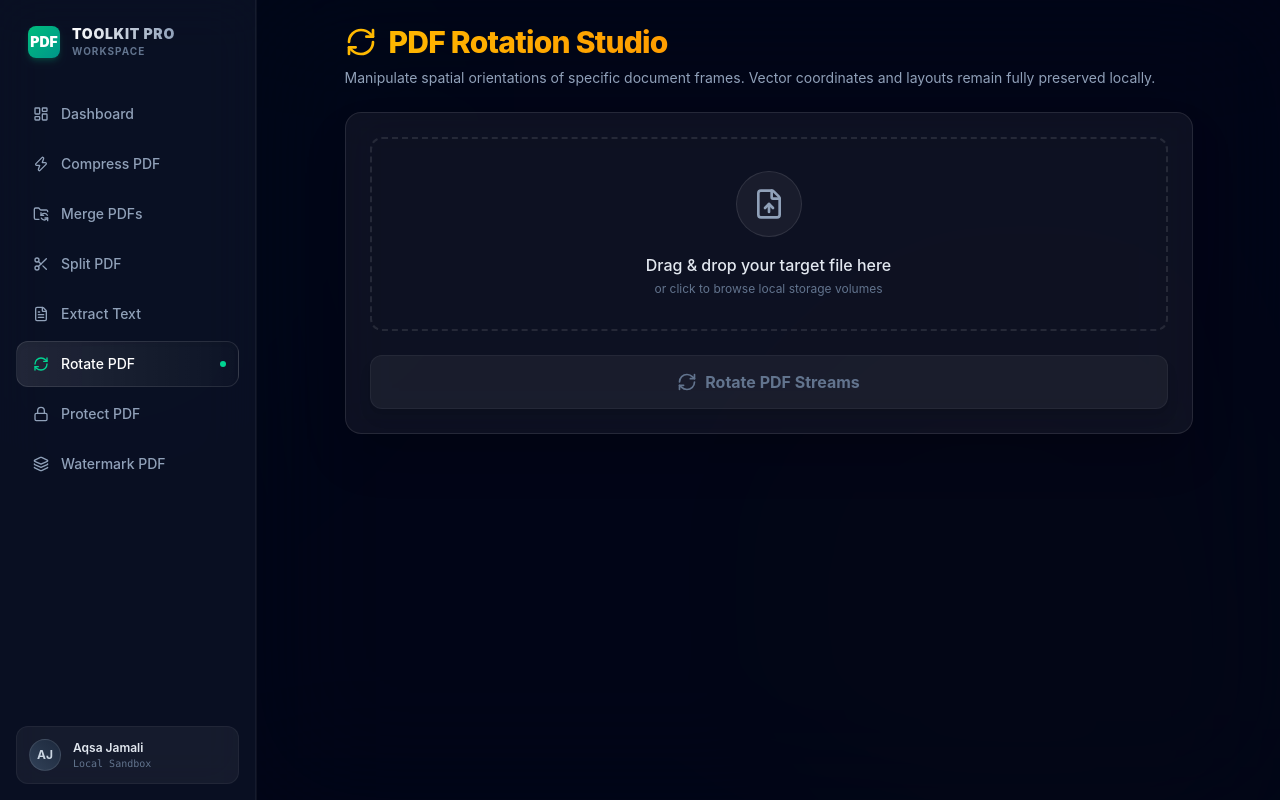
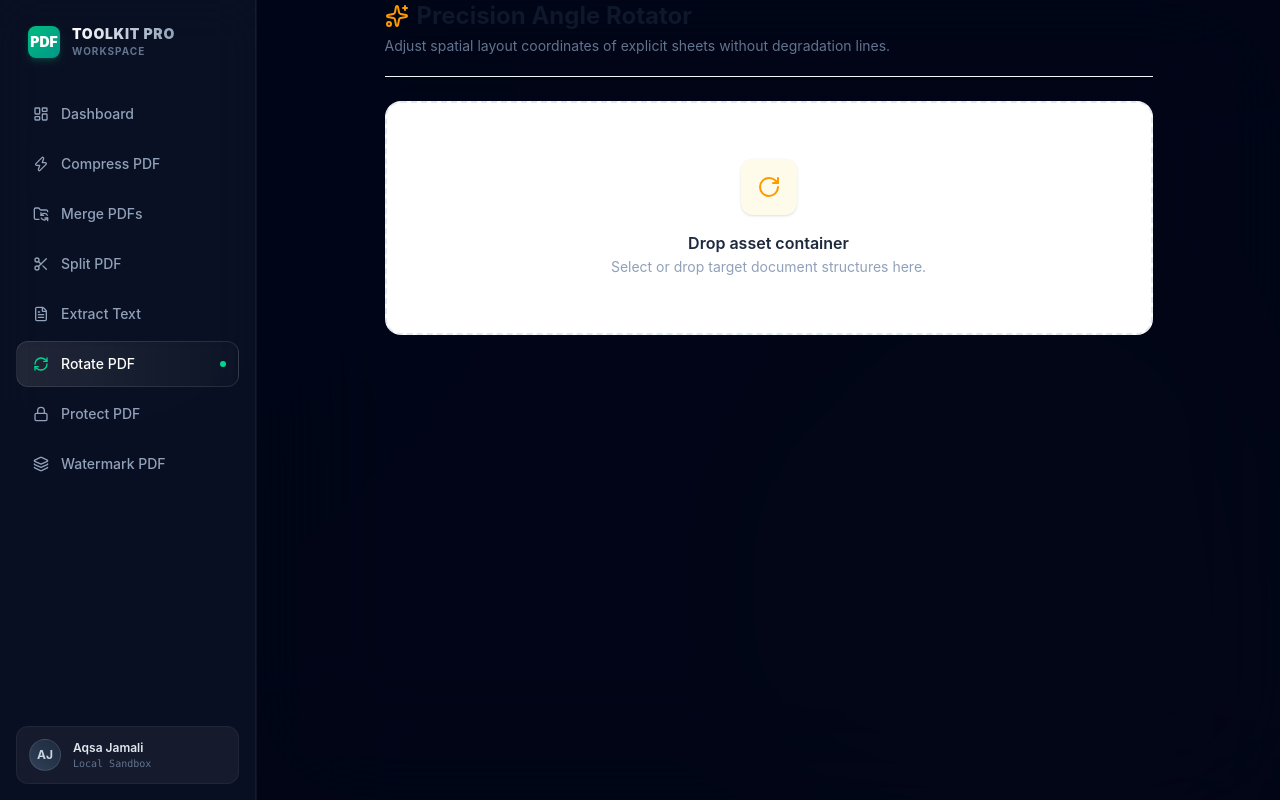
Before and after one commit to AqsaAliRazaJamali/pdf-toolkit, a React (Vite) app: page / in a window 1280 px wide. Both pictures are taken after a click on the button "Rotate PDF". Built offline with nearby package versions, Linux system fonts and the light colour scheme.

Commit message:
Update RotationTool.jsx
- Enhance the functionality of rotation feature by adding page preview for better user experience

```diff
--- a/src/components/RotationTool.jsx
+++ b/src/components/RotationTool.jsx
@@ -1,248 +1,188 @@
-import React, { useState, useCallback } from 'react';
+import React, { useState } from 'react';
 import { useDropzone } from 'react-dropzone';
 import { PDFDocument, degrees } from 'pdf-lib';
-import { RefreshCw, FileUp, Loader2, Sparkles, AlertTriangle, FileCheck } from 'lucide-react';
+import PagePreview from './PagePreview'; // Imported safely
+import { UploadCloud, RefreshCw, RotateCw, FileCheck, Sparkles, HelpCircle } from 'lucide-react';
 
 export default function RotationTool({ addLog }) {
   const [file, setFile] = useState(null);
+  const [selectedPages, setSelectedPages] = useState([]); // Tracks visual thumbnail selections
   const [pageRange, setPageRange] = useState('all');
-  const [rotationAngle, setRotationAngle] = useState(90); // 90, 180, 270
-  const [totalPages, setTotalPages] = useState(0);
+  const [angle, setAngle] = useState(90);
   const [loading, setLoading] = useState(false);
-  const [error, setError] = useState('');
-  const [success, setSuccess] = useState(false);
-
-  const onDrop = useCallback(async (acceptedFiles) => {
-    setError('');
-    setSuccess(false);
-    const uploadedFile = acceptedFiles[0];
-
-    if (!uploadedFile) return;
-
-    if (uploadedFile.type !== 'application/pdf') {
-      setError('Invalid file type. Please upload a valid PDF document.');
-      return;
-    }
-
-    try {
-      const arrayBuffer = await uploadedFile.arrayBuffer();
-      const pdfDoc = await PDFDocument.load(arrayBuffer, { updateMetadata: false });
-      setTotalPages(pdfDoc.getPageCount());
-      setFile(uploadedFile);
-    } catch (err) {
-      setError('Error reading PDF structure. The file might be encrypted or corrupted.');
-    }
-  }, []);
 
   const { getRootProps, getInputProps, isDragActive } = useDropzone({
-    onDrop,
     accept: { 'application/pdf': ['.pdf'] },
-    multiple: false
+    multiple: false,
+    onDrop: acceptedFiles => {
+      const selectedFile = acceptedFiles[0];
+      if (selectedFile) {
+        setFile(selectedFile);
+        setSelectedPages([]);
+        setPageRange('all');
+      }
+    }
   });
 
-  // Helper logic to parse user input syntax (identical to Split tool parsing architecture)
-  const parsePageRange = (input, maxPages) => {
-    const pages = new Set();
-    const cleanInput = input.replace(/\s+/g, '').toLowerCase();
+  // Synchronize thumbnail clicks directly to the page target field
+  const handleSelectionChange = (newIndices) => {
+    setSelectedPages(newIndices);
+    if (newIndices.length > 0) {
+      const formattedRange = newIndices.map(idx => idx + 1).join(', ');
+      setPageRange(formattedRange);
+    } else {
+      setPageRange('all');
+    }
+  };
 
-    if (cleanInput === 'all') {
-      for (let i = 1; i <= maxPages; i++) pages.add(i);
-      return Array.from(pages);
+  const rotatePDF = async () => {
+    if (!file) return;
+    setLoading(true);
+    try {
+      const fileBytes = await file.arrayBuffer();
+      const pdfDoc = await PDFDocument.load(fileBytes);
+      const totalPages = pdfDoc.getPageCount();
+
+      let targetIndices = [];
+
+      if (pageRange.trim().toLowerCase() === 'all') {
+        targetIndices = Array.from({ length: totalPages }, (_, i) => i);
+      } else {
+        const parts = pageRange.split(',').map(p => p.trim());
+        for (const part of parts) {
+          if (part.includes('-')) {
+            const [start, end] = part.split('-').map(Number);
+            for (let i = start; i <= end; i++) {
+              if (i >= 1 && i <= totalPages) targetIndices.push(i - 1);
             }
-
-    const segments = cleanInput.split(',');
-    for (const segment of segments) {
-      if (segment.includes('-')) {
-        const [startStr, endStr] = segment.split('-');
-        const start = parseInt(startStr, 10);
-        const end = parseInt(endStr, 10);
-
-        if (isNaN(start) || isNaN(end) || start < 1 || end > maxPages || start > end) {
-          throw new Error(`Invalid range syntax or out of boundaries: "${segment}"`);
+          } else {
+            const num = Number(part);
+            if (num >= 1 && num <= totalPages) targetIndices.push(num - 1);
           }
-        for (let i = start; i <= end; i++) pages.add(i);
-      } else {
-        const pageNum = parseInt(segment, 10);
-        if (isNaN(pageNum) || pageNum < 1 || pageNum > maxPages) {
-          throw new Error(`Invalid page target descriptor: "${segment}"`);
-        }
-        pages.add(pageNum);
         }
       }
 
-    if (pages.size === 0) throw new Error('Target selection array is completely empty.');
-    return Array.from(pages).sort((a, b) => a - b);
-  };
+      targetIndices = [...new Set(targetIndices)];
 
-  const handleRotation = async () => {
-    if (!file) {
-      setError('Empty operation scope. Please drop a target PDF file first.');
-      return;
-    }
+      if (targetIndices.length === 0) throw new Error("No valid pages matched your criteria.");
 
-    setLoading(true);
-    setError('');
-    setSuccess(false);
-
-    try {
-      const arrayBuffer = await file.arrayBuffer();
-      const pdfDoc = await PDFDocument.load(arrayBuffer);
-
-      // 1. Resolve selected pages array target criteria
-      const targetPages = parsePageRange(pageRange, totalPages);
-
-      // 2. Iterate through selection coordinates and modify spatial degrees values
-      targetPages.forEach((pageIndex) => {
-        const page = pdfDoc.getPage(pageIndex - 1);
+      // Apply incremental rotational orientation shifts directly into vector maps
+      targetIndices.forEach(index => {
+        const page = pdfDoc.getPage(index);
         const currentRotation = page.getRotation().angle;
-
-        // Accumulate rotation angles smoothly relative to current base spatial configuration
-        const newAngle = (currentRotation + rotationAngle) % 360;
-        page.setRotation(degrees(newAngle));
+        page.setRotation(degrees((currentRotation + angle) % 360));
       });
 
-      // 3. Serialize transformed document to local binary array buffer
-      const modifiedBytes = await pdfDoc.save();
-
-      // 4. Instantiate zero-latency local memory download link
-      const blob = new Blob([modifiedBytes], { type: 'application/pdf' });
-      const downloadUrl = URL.createObjectURL(blob);
+      const rotatedBytes = await pdfDoc.save();
 
       const link = document.createElement('a');
-      link.href = downloadUrl;
-      link.download = `${file.name.replace('.pdf', '')}_rotated.pdf`;
-      document.body.appendChild(link);
+      link.href = URL.createObjectURL(new Blob([rotatedBytes], { type: 'application/pdf' }));
+      link.download = `rotated_${angle}deg_${file.name}`;
       link.click();
-      document.body.removeChild(link);
 
-      setSuccess(true);
-      addLog(`Rotated pages [${pageRange}] by ${rotationAngle}° clockwise`);
+      addLog(`Rotated sheets [${pageRange}] by ${angle}° CW for ${file.name}`);
     } catch (err) {
-      setError(err.message || 'Execution fault inside local binary mutation pipeline.');
+      alert("Rotational calculation failure: " + err.message);
     } finally {
       setLoading(false);
     }
   };
 
   return (
-    <div className="max-w-4xl mx-auto p-6 space-y-6 text-white animate-in fade-in duration-300">
-      <div className="flex flex-col space-y-2">
-        <h2 className="text-3xl font-extrabold tracking-tight bg-gradient-to-r from-amber-400 to-orange-500 bg-clip-text text-transparent flex items-center gap-3">
-          <RefreshCw className="w-8 h-8 text-amber-400 animate-spin-slow" />
-          PDF Rotation Studio
+    <div className="max-w-3xl mx-auto space-y-6">
+      <div className="border-b pb-5">
+        <h2 className="text-2xl font-bold text-slate-900 flex items-center gap-2">
+          <Sparkles className="text-amber-500" size={24} />
+          Precision Angle Rotator
         </h2>
-        <p className="text-slate-400 text-sm">
-          Manipulate spatial orientations of specific document frames. Vector coordinates and layouts remain fully preserved locally.
-        </p>
+        <p className="text-sm text-slate-500 mt-1">Adjust spatial layout coordinates of explicit sheets without degradation lines.</p>
       </div>
 
-      <div className="bg-white/5 backdrop-blur-xl border border-white/10 rounded-2xl p-6 shadow-2xl space-y-6">
-
-        <div
-          {...getRootProps()}
-          className={`border-2 border-dashed rounded-xl p-8 text-center cursor-pointer transition-all duration-300 flex flex-col items-center justify-center space-y-4 group
-            ${isDragActive ? 'border-amber-500 bg-amber-500/10' : 'border-white/10 hover:border-white/20 hover:bg-white/5'}`}
-        >
+      {!file ? (
+        <div {...getRootProps()} className={`border-2 border-dashed rounded-2xl p-14 text-center cursor-pointer transition-all duration-200 bg-white ${
+          isDragActive ? 'border-amber-500 bg-amber-50/40 scale-[0.99]' : 'border-slate-200 hover:border-amber-400 hover:shadow-sm'
+        }`}>
           <input {...getInputProps()} />
-          <div className="p-4 bg-white/5 rounded-full border border-white/10 group-hover:scale-110 transition-transform duration-300">
-            <FileUp className={`w-8 h-8 ${isDragActive ? 'text-amber-400' : 'text-slate-400 group-hover:text-white'}`} />
+          <div className="bg-amber-50 text-amber-500 w-14 h-14 rounded-xl flex items-center justify-center mx-auto mb-4 shadow-sm">
+            <RotateCw size={24} />
           </div>
-          {file ? (
-            <div className="space-y-1">
-              <p className="text-amber-400 font-medium max-w-md truncate">{file.name}</p>
-              <p className="text-xs text-slate-400">Total Structural Map: {totalPages} Pages</p>
+          <h3 className="text-base font-semibold text-slate-800">Drop asset container</h3>
+          <p className="text-sm text-slate-400 max-w-xs mx-auto mt-0.5">Select or drop target document structures here.</p>
         </div>
       ) : (
-            <div className="space-y-1">
-              <p className="font-medium text-slate-200">Drag & drop your target file here</p>
-              <p className="text-xs text-slate-500">or click to browse local storage volumes</p>
+        <div className="bg-white border border-slate-200 rounded-2xl shadow-sm overflow-hidden animate-in fade-in-50 duration-200">
+          <div className="bg-slate-50 border-b border-slate-200 p-4 flex items-center justify-between gap-4">
+            <div className="flex items-center gap-3 min-w-0">
+              <div className="bg-amber-50 text-amber-600 p-2 rounded-lg shrink-0">
+                <FileCheck size={18} />
               </div>
-          )}
+              <span className="text-sm font-semibold text-slate-800 truncate max-w-md">{file.name}</span>
+            </div>
+            <button
+              onClick={() => { setFile(null); setPageRange('all'); setSelectedPages([]); }}
+              className="text-xs font-semibold text-slate-400 hover:text-amber-600 flex items-center gap-1 shrink-0 transition-colors"
+            >
+              <RefreshCw size={12} /> Swap File
+            </button>
           </div>
 
-        {file && (
-          <div className="grid grid-cols-1 md:grid-cols-2 gap-6 p-4 bg-white/5 border border-white/5 rounded-xl animate-in slide-in-from-bottom-2 duration-300">
+          {/* EMBEDDED PREVIEW CONTAINER */}
+          <div className="p-6 pb-0 border-b border-slate-100">
+            <PagePreview
+              file={file}
+              selectedPages={selectedPages}
+              onSelectionChange={handleSelectionChange}
+              addLog={addLog}
+            />
+          </div>
 
+          <div className="p-6 space-y-6">
+            <div className="grid grid-cols-1 sm:grid-cols-2 gap-4">
               <div className="space-y-2">
-              <label className="text-xs font-semibold uppercase tracking-wider text-slate-400">
-                Target Page Sequence Criteria
-              </label>
+                <label className="text-xs font-bold text-slate-500 uppercase tracking-wider block">Target Selection Scope</label>
                 <input
                   type="text"
                   value={pageRange}
-                onChange={(e) => setPageRange(e.target.value)}
-                placeholder="e.g. 1, 3-5, all"
-                className="w-full bg-black/40 border border-white/10 rounded-xl px-4 py-2.5 text-sm focus:outline-none focus:border-amber-500 font-mono transition-colors"
+                  onChange={e => setPageRange(e.target.value)}
+                  className="w-full border border-slate-300 rounded-xl px-4 py-2.5 text-sm font-mono text-slate-900 font-bold focus:outline-none focus:ring-2 focus:ring-amber-500/20 focus:border-amber-500 bg-white shadow-sm"
+                  placeholder="Ex: 1, 3-5, or 'all'"
                 />
-              <p className="text-[11px] text-slate-500">
-                Accepts indices sequences separated by commas or dash increments. Use <span className="text-slate-400 font-mono">all</span> for entire file.
-              </p>
               </div>
 
               <div className="space-y-2">
-              <label className="text-xs font-semibold uppercase tracking-wider text-slate-400">
-                Angular Delta Step
-              </label>
-              <div className="grid grid-cols-3 gap-2">
-                {[
-                  { value: 90, label: '90° CW' },
-                  { value: 180, label: '180°' },
-                  { value: 270, label: '270° CW' }
-                ].map((angle) => (
-                  <button
-                    key={angle.value}
-                    onClick={() => setRotationAngle(angle.value)}
-                    className={`py-2.5 px-3 rounded-xl border font-medium text-xs transition-all duration-200
-                      ${rotationAngle === angle.value
-                        ? 'bg-amber-500/20 border-amber-500 text-amber-400 shadow-inner'
-                        : 'bg-black/20 border-white/5 hover:border-white/10 text-slate-300'}`}
+                <label className="text-xs font-bold text-slate-500 uppercase tracking-wider block">Rotational Delta Bound</label>
+                <select
+                  value={angle}
+                  onChange={e => setAngle(Number(e.target.value))}
+                  className="w-full border border-slate-300 rounded-xl px-4 py-2.5 text-sm font-bold text-slate-900 focus:outline-none focus:ring-2 focus:ring-amber-500/20 focus:border-amber-500 bg-white shadow-sm cursor-pointer"
                 >
-                    {angle.label}
-                  </button>
-                ))}
+                  <option value={90}>90° Clockwise</option>
+                  <option value={180}>180° Flip</option>
+                  <option value={270}>270° Counter-Clockwise</option>
+                </select>
               </div>
             </div>
 
-          </div>
-        )}
-
-        {error && (
-          <div className="p-4 bg-rose-500/10 border border-rose-500/20 rounded-xl flex items-start gap-3 text-sm text-rose-300 animate-shake">
-            <AlertTriangle className="w-5 h-5 shrink-0 mt-0.5 text-rose-400" />
-            <span>{error}</span>
-          </div>
-        )}
-
-        {success && (
-          <div className="p-4 bg-emerald-500/10 border border-emerald-500/20 rounded-xl flex items-start gap-3 text-sm text-emerald-300">
-            <FileCheck className="w-5 h-5 shrink-0 mt-0.5 text-emerald-400" />
-            <span>Binary array mutated and downloaded successfully. Layout scales completely preserved.</span>
-          </div>
-        )}
-
             <button
-          onClick={handleRotation}
-          disabled={loading || !file}
-          className={`w-full py-3.5 rounded-xl font-bold flex items-center justify-center gap-2 transition-all duration-300 shadow-lg
-            ${loading
-              ? 'bg-slate-800 text-slate-500 cursor-not-allowed border border-white/5'
-              : !file
-                ? 'bg-white/5 text-slate-500 cursor-not-allowed border border-white/5'
-                : 'bg-gradient-to-r from-amber-500 to-orange-600 hover:from-amber-400 hover:to-orange-500 text-white shadow-amber-500/10 active:scale-[0.99]'}`}
+              onClick={rotatePDF}
+              disabled={loading}
+              className="w-full bg-gradient-to-r from-amber-500 to-orange-600 hover:from-amber-600 hover:to-orange-700 text-white font-semibold py-3 px-4 rounded-xl shadow-md transition-all flex items-center justify-center gap-2"
             >
               {loading ? (
                 <>
-              <Loader2 className="w-5 h-5 animate-spin text-amber-400" />
-              <span>Rotating Vector Coordinates...</span>
+                  <div className="w-4 h-4 border-2 border-white/30 border-t-white rounded-full animate-spin"></div>
+                  <span>Re-mapping Vector Degrees...</span>
                 </>
               ) : (
                 <>
-              <RefreshCw className="w-5 h-5" />
-              <span>Rotate PDF Streams</span>
+                  <RotateCw size={18} />
+                  <span>Apply Transformation Matrix</span>
                 </>
               )}
             </button>
           </div>
         </div>
+      )}
+    </div>
   );
 }
```
Lines whose indentation alone changed are shown as unchanged.
